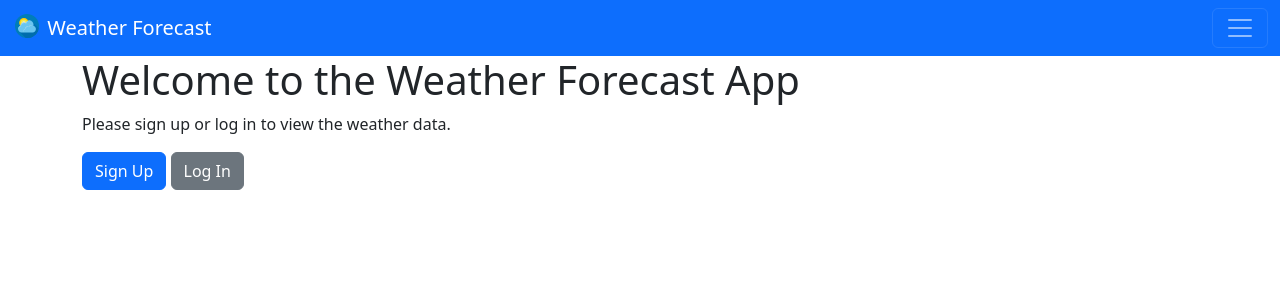
After one commit to Vsirotkin/Python_Meteo_Project, a Django app: template templates/weather/welcome.html in a window 1280 px wide. The commit adds this page. Shown: the top 300 px of the page. Run offline with Django 4.2, Linux system fonts and the light colour scheme; the template is opened without the code that fills it, so the values that code supplies are empty.

Commit message:
roundup for welcome template
now any user first lands on welcome page and can see data only if login and signup.

```diff
--- a/templates/utilities/navbar.html
+++ b/templates/utilities/navbar.html
@@ -1,10 +1,9 @@
-<!-- Navbar -->
+<!-- navbar.html -->
 {% block navbar %}
 <nav class="navbar navbar-dark bg-primary">
     <div class="container-fluid">
         <a class="navbar-brand" href="#">
-            <img src="static/images/logo.svg" alt="Logo" width="30" height="24"
-                class="d-inline-block align-text-top">
+            <img src="static/images/logo.svg" alt="Logo" width="30" height="24" class="d-inline-block align-text-top">
             Weather Forecast
         </a>
         <button class="navbar-toggler" type="button" data-bs-toggle="collapse" data-bs-target="#navbarNavDropdown"
@@ -33,7 +32,7 @@
                 </li>
                 {% else %}
                 <li class="nav-item">
-                    <a class="nav-link active" aria-current="page" href="{% url 'weather:home' %}">Home</a>
+                    <a class="nav-link active" aria-current="page" href="{% url 'weather:welcome' %}">Home</a>
                 </li>
                 <li class="nav-item">
                     <a class="nav-link" href="{% url 'accounts:login' %}">Login</a>
--- /dev/null
+++ b/templates/weather/welcome.html
@@ -0,0 +1,10 @@
+{% extends "_base.html" %}
+
+{% block content %}
+<div class="container">
+    <h1>Welcome to the Weather Forecast App</h1>
+    <p>Please sign up or log in to view the weather data.</p>
+    <a href="{% url 'accounts:signup' %}" class="btn btn-primary">Sign Up</a>
+    <a href="{% url 'accounts:login' %}" class="btn btn-secondary">Log In</a>
+</div>
+{% endblock %}
--- a/weather/urls.py
+++ b/weather/urls.py
@@ -1,8 +1,9 @@
 from django.urls import path
-from .views import home
+from . import views
 
-app_name = 'weather'
+app_name = "weather"
 
 urlpatterns = [
-    path('', home, name='home'),
+    path("", views.welcome, name="welcome"),
+    path("home/", views.home, name="home"),
 ]
```
Also changed, not shown: weather/utils.py (+4 -4 lines), weather/views.py (+22 -9 lines).
